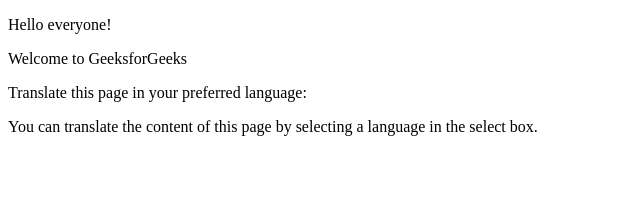
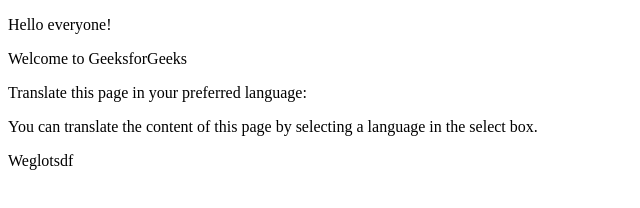
Before and after one commit to iambolbi/ApiWeather, a plain HTML site: page index.html in a window 1280 px wide. Shown: the full height of the page, 0-640 px from the left. Drawn offline with Linux system fonts and the light colour scheme; a script that the page names is missing.

Commit message:
test translate

```diff
--- a/index.html
+++ b/index.html
@@ -39,7 +39,7 @@
 		select box.
 	</p>
 
-
+	<p>Weglotsdf</p>
 	<script type="text/javascript" src="https://cdn.weglot.com/weglot.min.js"></script>
 <script>
     Weglot.initialize({
```
